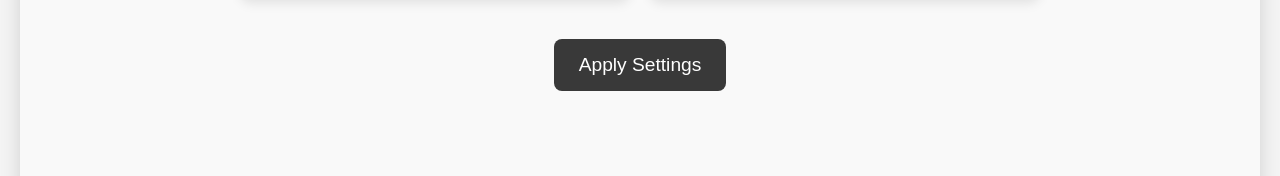
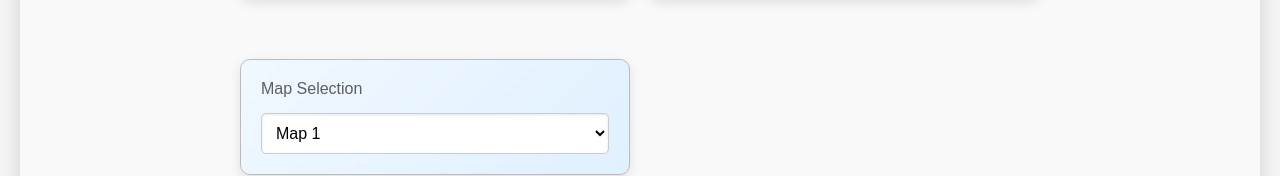
Before and after one commit to jackmok33/teacher-ui, a React (Vite) app: page /settings in a window 1280 px wide. Shown: the part 648-824 px from the top of the page. Built offline with nearby package versions, Linux system fonts and the light colour scheme.

Commit message:
added board selecion

```diff
--- a/src/pages/SettingsPage.jsx
+++ b/src/pages/SettingsPage.jsx
@@ -8,6 +8,7 @@ function SettingsPage() {
     const [teamMode, setTeamMode] = useState("FFA");
     const [numberOfPlayers, setNumberOfPlayers] = useState(2);
     const [quizMode, setQuizMode] = useState("NORMAL");
+    const [boardNumber, setBoardNumber] = useState(1); // New state for map selection
     const navigate = useNavigate();
 
     const handleSubmit = async (e) => {
@@ -22,7 +23,8 @@ function SettingsPage() {
                     timeLimit,
                     teamMode,
                     numberOfPlayers,
-                    quizMode
+                    quizMode,
+                    boardNumber
                 })
             });
 
@@ -101,6 +103,20 @@ function SettingsPage() {
                     </select>
                 </div>
 
+                {/* Map Selection - New field */}
+                <div className="setting-item">
+                    <label htmlFor="boardNumber">Map Selection</label>
+                    <select
+                        id="boardNumber"
+                        value={boardNumber}
+                        onChange={(e) => setBoardNumber(e.target.value)}
+                        className="setting-dropdown"
+                    >
+                        <option value="1">Map 1</option>
+                        <option value="2">Map 2</option>
+                    </select>
+                </div>
+
                 <button type="submit" className="apply-button">Apply Settings</button>
             </form>
         </div>
```
